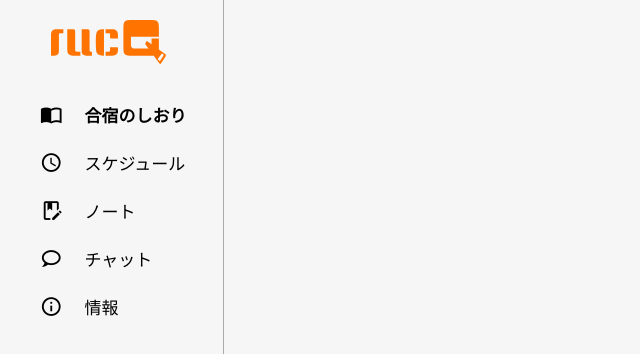
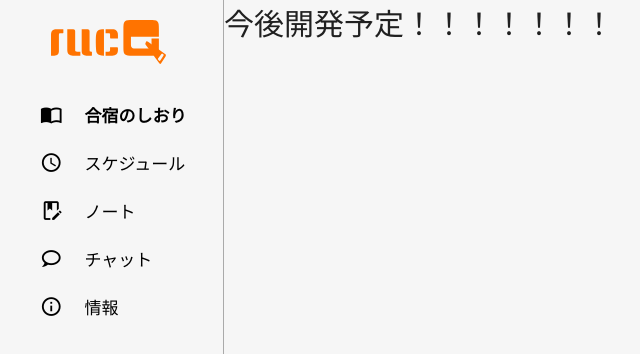
Before and after one commit to traP-jp/rucQ, a Vue app in the folder frontend/: page /1/chat in a window 1280 px wide. Shown: the top 354 px of the page, without its empty margins (6-646 px from the left). Built offline with nearby package versions, Linux system fonts and the light colour scheme; no server answers; a web font is replaced by a local one.

Commit message:
今後開発予定！

```diff
--- a/frontend/src/views/ChatView.vue
+++ b/frontend/src/views/ChatView.vue
@@ -7,6 +7,9 @@ const { xs } = useDisplay()
 
 <template>
   <mobile-header v-if="xs" title="Chat" />
+  <h1>今後開発予定！！！！！！！</h1>
 </template>
 
-<style module></style>
+<style>
+
+</style>
```
